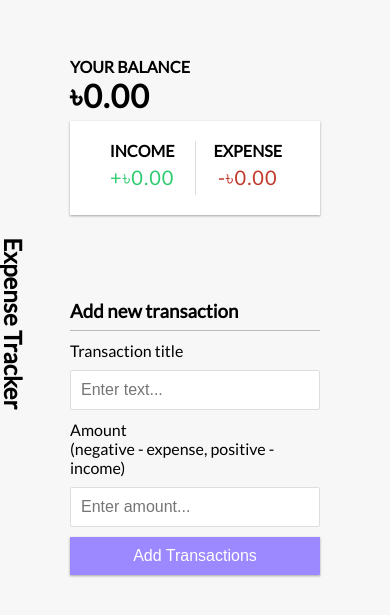
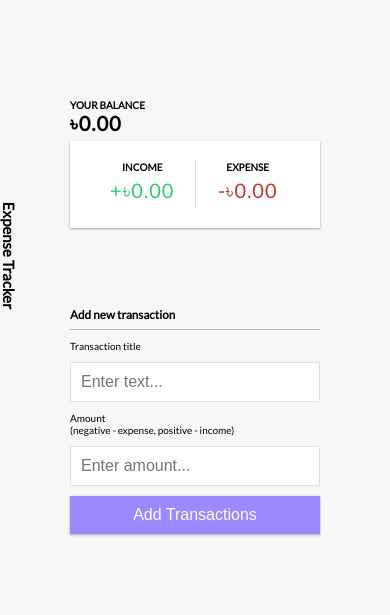
Before and after one commit to MahiMahbob/expensetracker, a React (Create React App) app: page / in a window 390 px wide. Shown: the part 111-726 px from the top of the page. Built offline with nearby package versions, Linux system fonts and the light colour scheme.

Commit message:
css change

```diff
--- a/src/App.css
+++ b/src/App.css
@@ -197,6 +197,9 @@ input[type="number"]::-webkit-inner-spin-button {
 }
 
 @media (max-width: 768px) {
+  body {
+    font-size: 10px;
+  }
   .container {
     width: 250px;
     padding: 10px 0px 0px 0;
@@ -216,9 +219,15 @@ input[type="number"]::-webkit-inner-spin-button {
     height: 58px;
   }
   .list li {
-    padding: 3px 10px;
+    padding: 2px 10px;
     margin: 1px;
   }
+  .delete-btn {
+    transform: translate(-490%,10%);
+}
+  .edit-btn {
+    transform: translate(-282%,15%);
+}
   .btn {
     margin: 10px 0 10px;
   }
```
